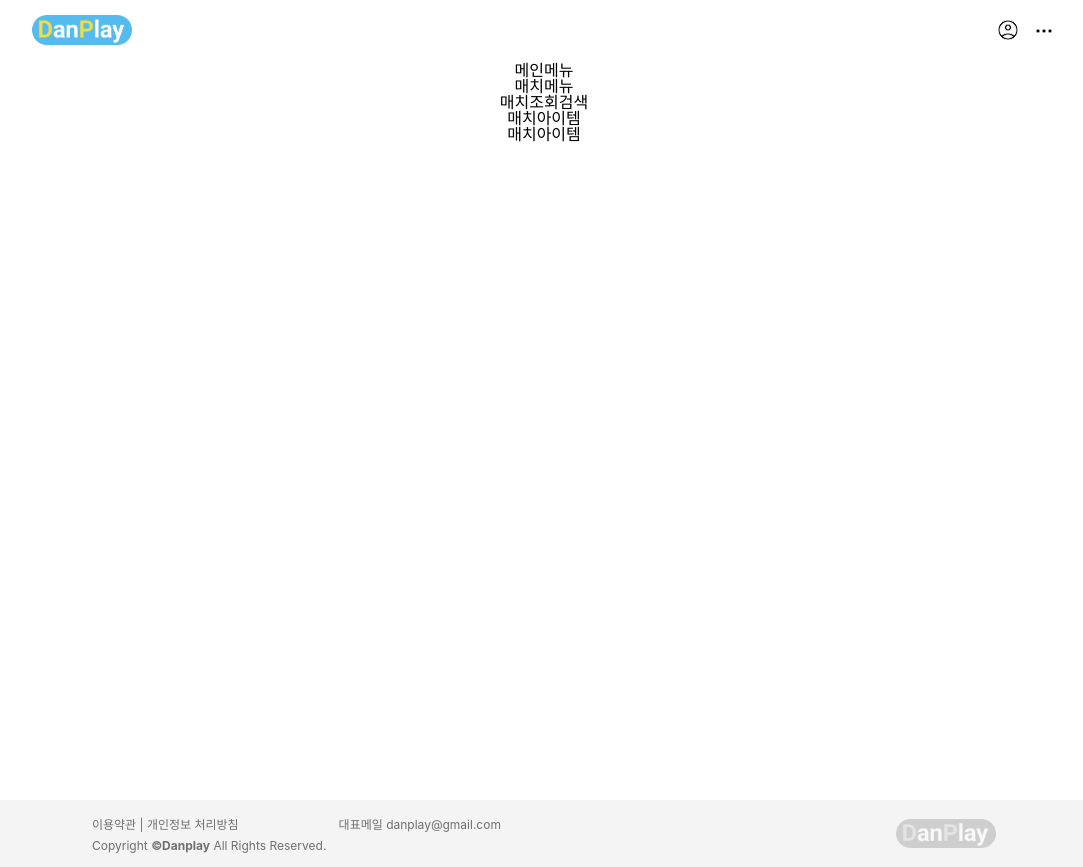
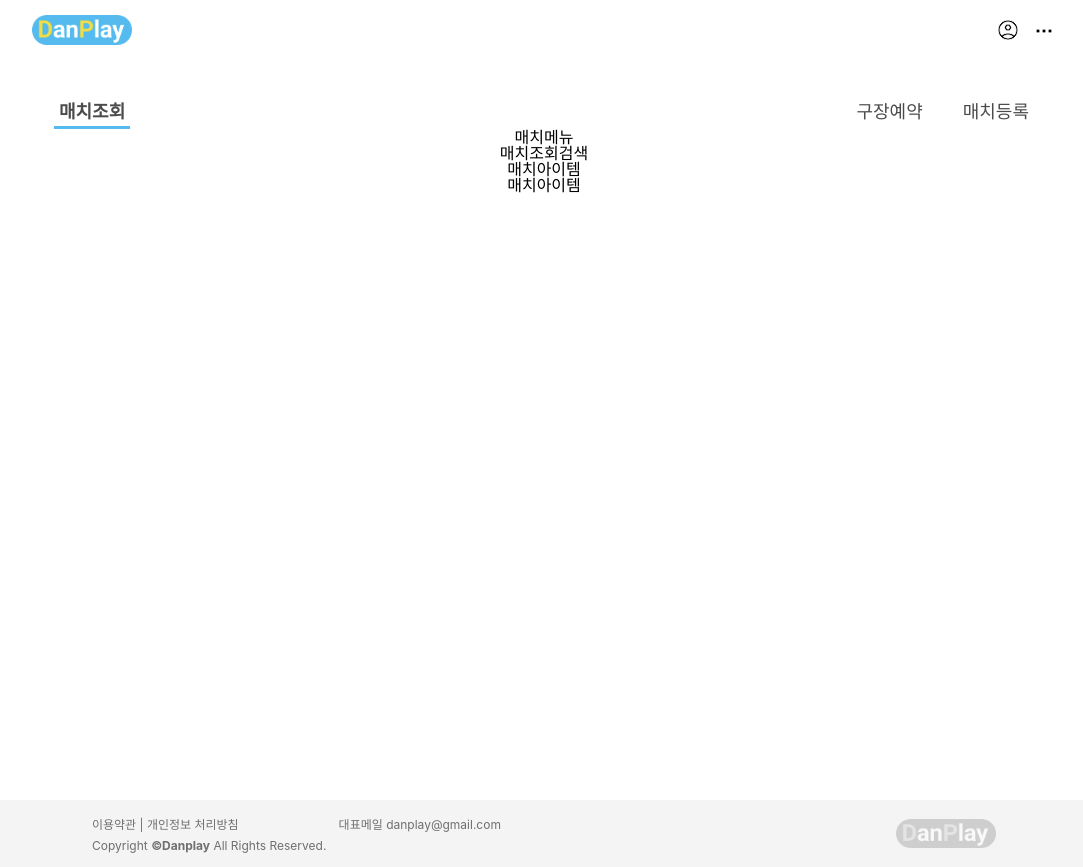
Before and after one commit to GyeongSoTone/Danplay-frontend, a React (Create React App) app: page / in a window 1280 px wide. Shown: the whole page, without its empty margins (96-1179 px from the left). Built offline with nearby package versions, Linux system fonts and the light colour scheme.

Commit message:
💄 [#5] 메인메뉴바 마크업 구현

```diff
--- a/src/components/match/MainMenu.js
+++ b/src/components/match/MainMenu.js
@@ -1,7 +1,25 @@
 import React from 'react'
+import styles from './MainMenu.module.scss'
+import classNames from 'classnames/bind'
 
 const MainMenu = () => {
-  return <div>메인메뉴</div>
+  const cx = classNames.bind(styles)
+
+  return (
+    <div className={cx('container')}>
+      <a className={cx('menu-item', 'view-match')} href="/">
+        매치조회
+      </a>
+      <div className={cx('link-menu')}>
+        <a className={cx('menu-item')} href="/reserve">
+          구장예약
+        </a>
+        <a className={cx('menu-item')} href="/addmatch">
+          매치등록
+        </a>
+      </div>
+    </div>
+  )
 }
 
 export default MainMenu
--- a/src/components/match/MainMenu.module.scss
+++ b/src/components/match/MainMenu.module.scss
@@ -0,0 +1,29 @@
+@import '../common/pallete';
+
+.container {
+    display: flex;
+    justify-content: space-between;
+
+    .link-menu {
+        display: flex;
+    }
+
+    .menu-item {
+        font-size: 18px;
+        padding: 5px;
+        color: $BLACK;
+
+        &.view-match {
+            font-weight: 700;
+            border-bottom: 3px solid $POINT_BLUE;
+        }
+
+        + .menu-item {
+            margin-left: 30px;
+
+            @media screen and (max-width : 400px) {
+                margin-left: 10px;
+            }
+        }
+    }
+}
--- a/src/pages/Home.js
+++ b/src/pages/Home.js
@@ -1,4 +1,6 @@
 import React from 'react'
+import styles from './Home.module.scss'
+import classNames from 'classnames/bind'
 
 import MainMenu from '../components/match/MainMenu'
 import MatchMenu from '../components/match/MatchMenu'
@@ -6,8 +8,10 @@ import SearchMatch from '../components/match/SearchMatch'
 import MatchList from '../components/match/MatchList'
 
 const Home = () => {
+  const cx = classNames.bind(styles)
+
   return (
-    <div>
+    <div className={cx('container')}>
       <MainMenu />
       <MatchMenu />
       <SearchMatch />
--- /dev/null
+++ b/src/pages/Home.module.scss
@@ -0,0 +1,3 @@
+.container {
+    padding: 36px 22px;
+}
```
